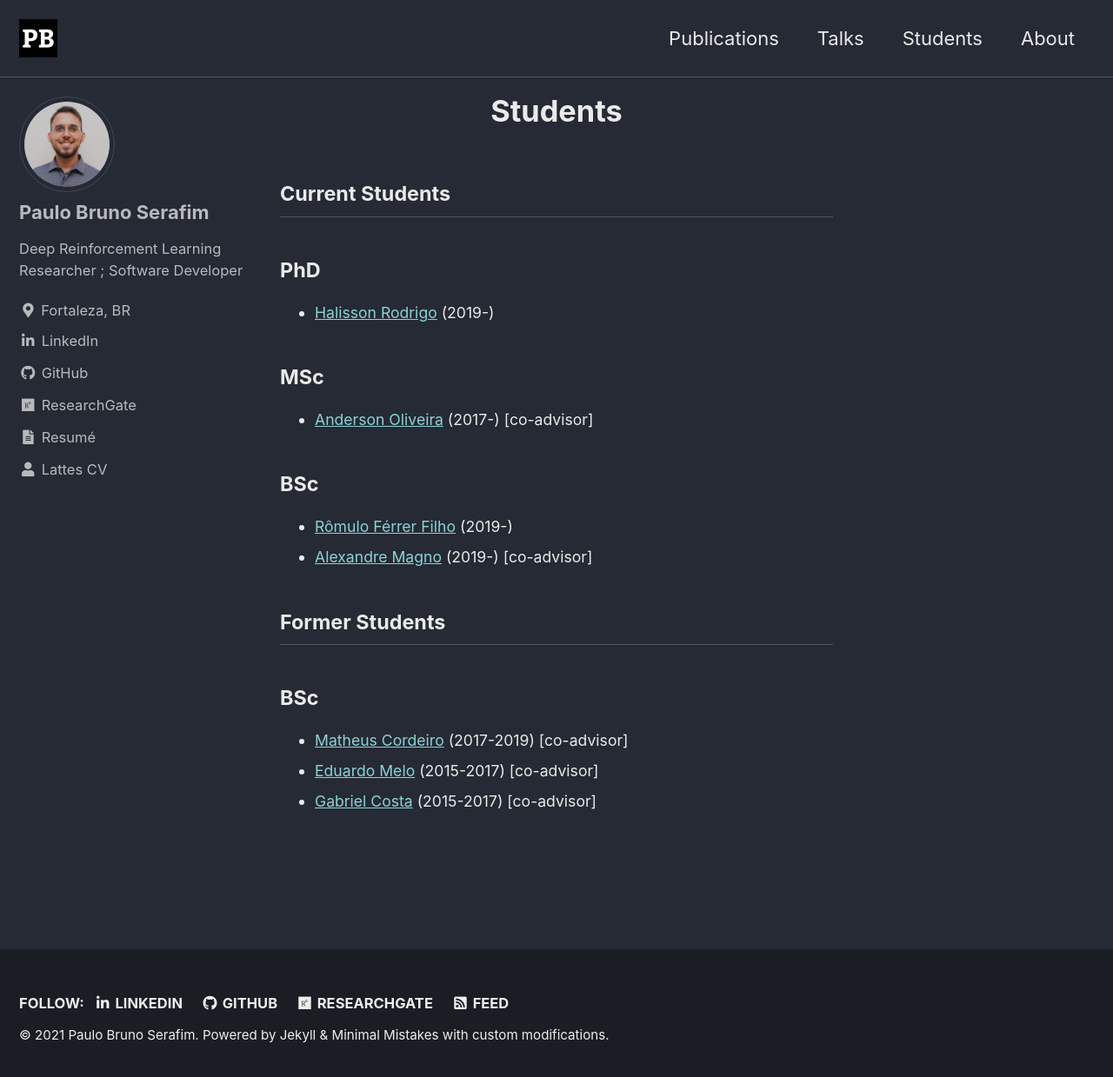
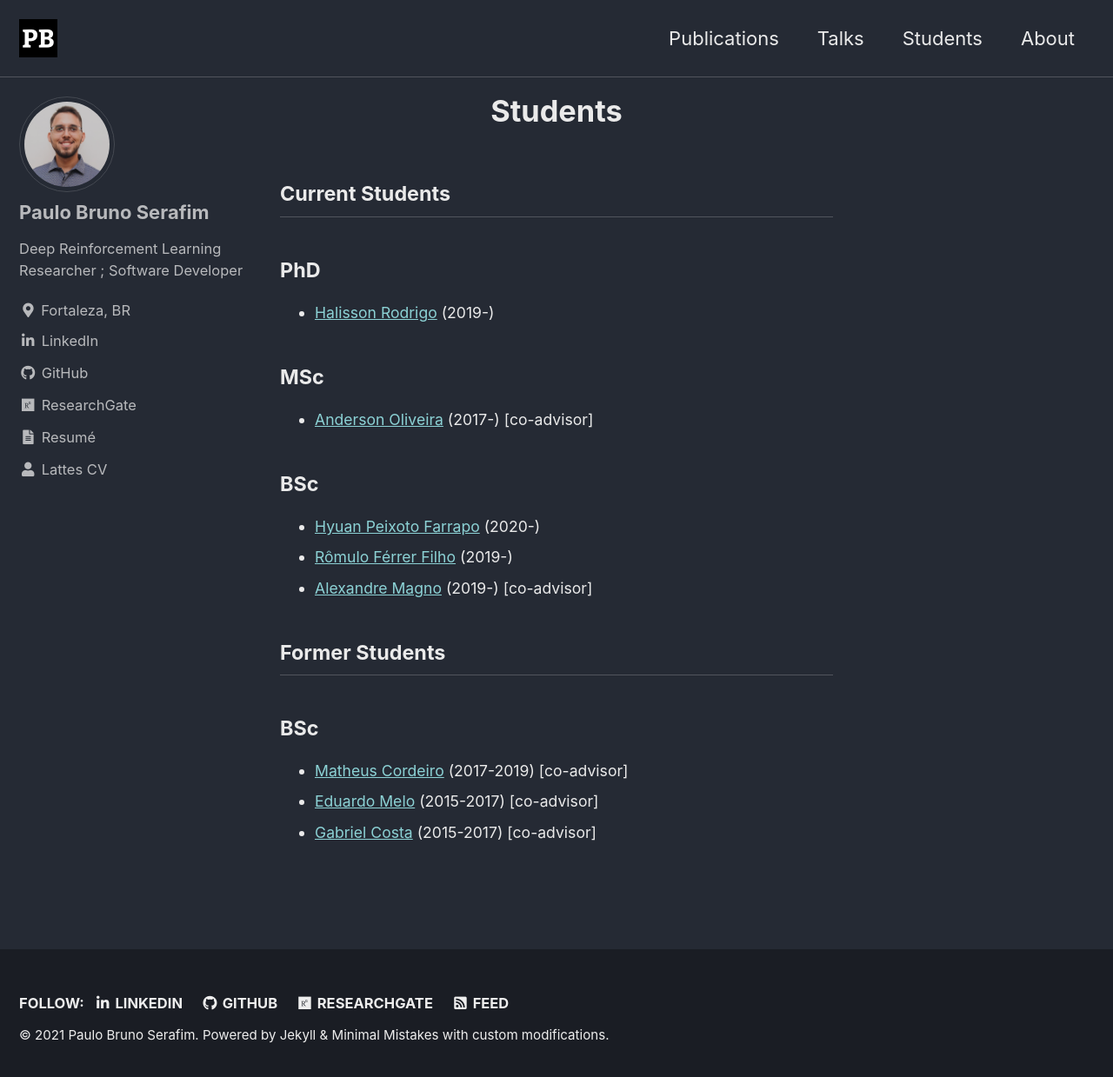
Before and after one commit to paulobruno/PersonalSite, a Jekyll site: the page built from _pages/students.md, in a window 1280 px wide and 1247 px high. Shown: the top 1239 px of the window at 87% size. Built offline with Jekyll 4.4.1, drawn with Linux system fonts in a browser that asks for light colours; cached includes are drawn as plain includes.

Commit message:
Add hyuan02 as a student

```diff
--- a/_pages/students.md
+++ b/_pages/students.md
@@ -22,6 +22,7 @@ author_profile: true
 #### BSc
 
 <ul>
+  <li style="text-align:left"><a href="https://github.com/hyuan02">Hyuan Peixoto Farrapo</a> (2020-)</li>
   <li style="text-align:left"><a href="https://github.com/romulofff">Rômulo Férrer Filho</a> (2019-)</li>
   <li style="text-align:left"><a href="https://github.com/magnomont12">Alexandre Magno</a> (2019-) [co-advisor]</li>
 </ul>
```
